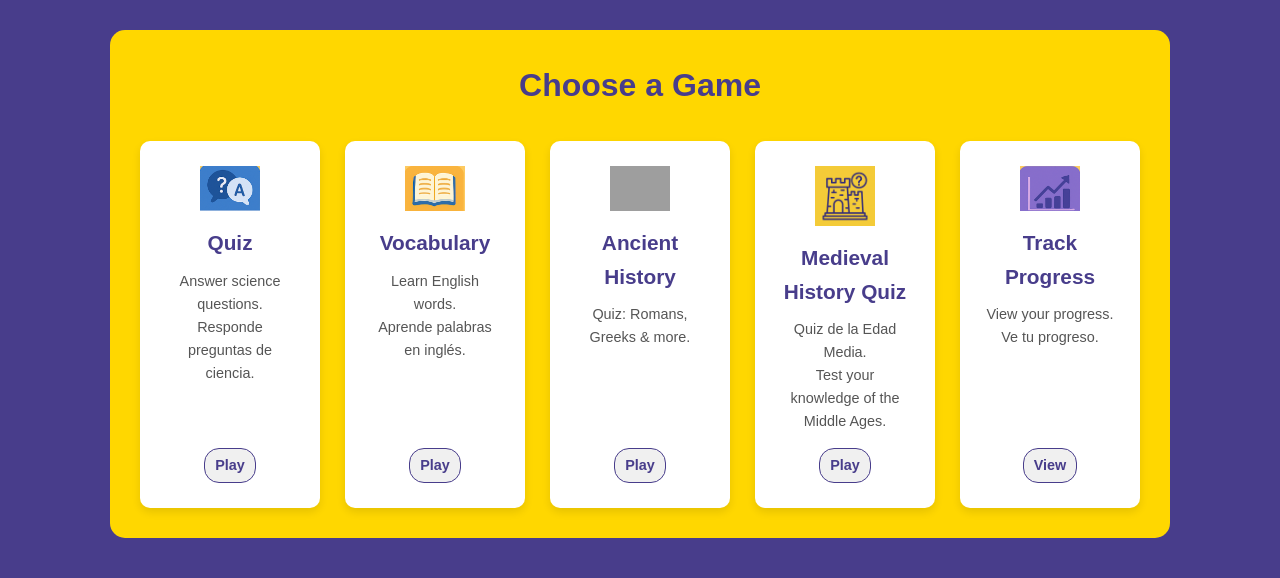
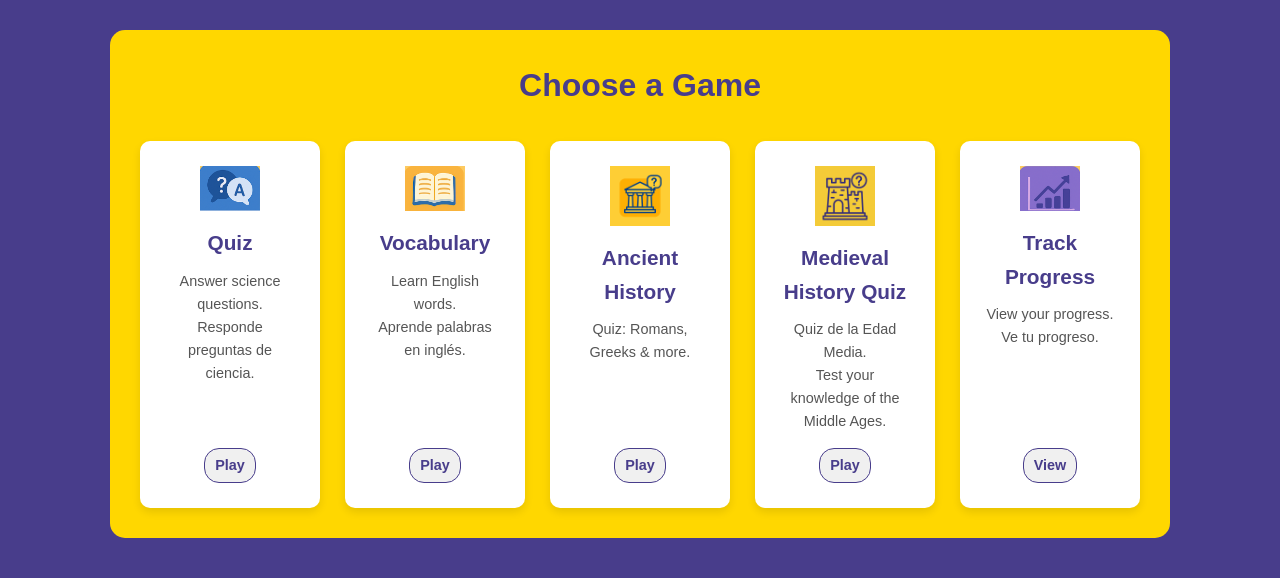
Before and after one commit to motzerts/quizapp, a Flask app: page / in a window 1280 px wide. Shown: the part 77-655 px from the top of the page. Run offline with Flask 3, Linux system fonts and the light colour scheme; grey boxes are pictures that could not be loaded.

Commit message:
History icon image fix.

```diff
--- a/templates/index.html
+++ b/templates/index.html
@@ -50,7 +50,7 @@
                     </article>
 
                     <article class="game-card">
-                        <img src="{{ url_for('static', filename='images/your-ancient-history-icon.png') }}" alt="Ancient History icon" class="card-icon">
+                        <img src="{{ url_for('static', filename='images/history_icon.png') }}" alt="Ancient History icon" class="card-icon">
                         <h3 class="card-title">Ancient History</h3>
                         <p class="card-description">
                             Quiz: Romans, Greeks & more.<br> </p>
```
